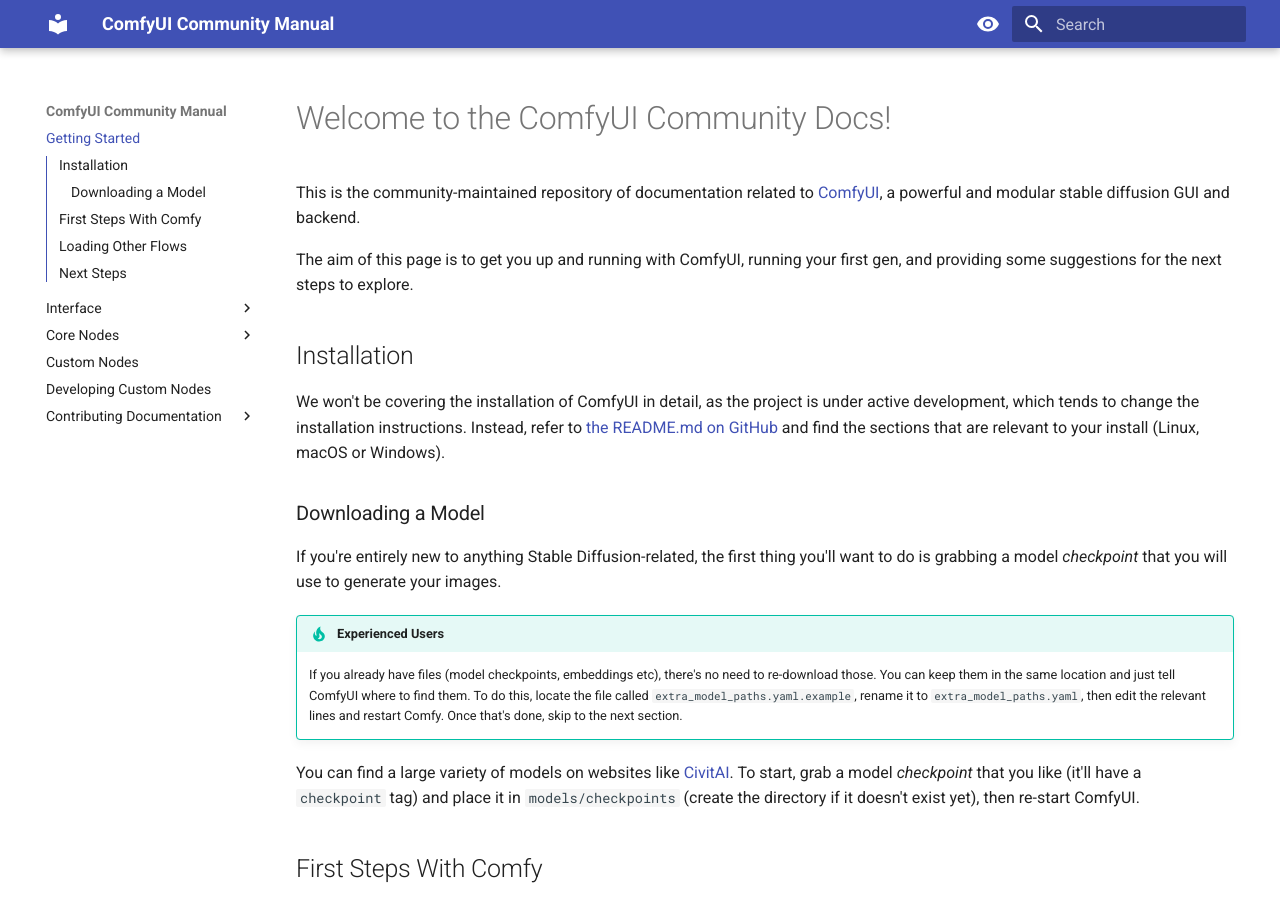
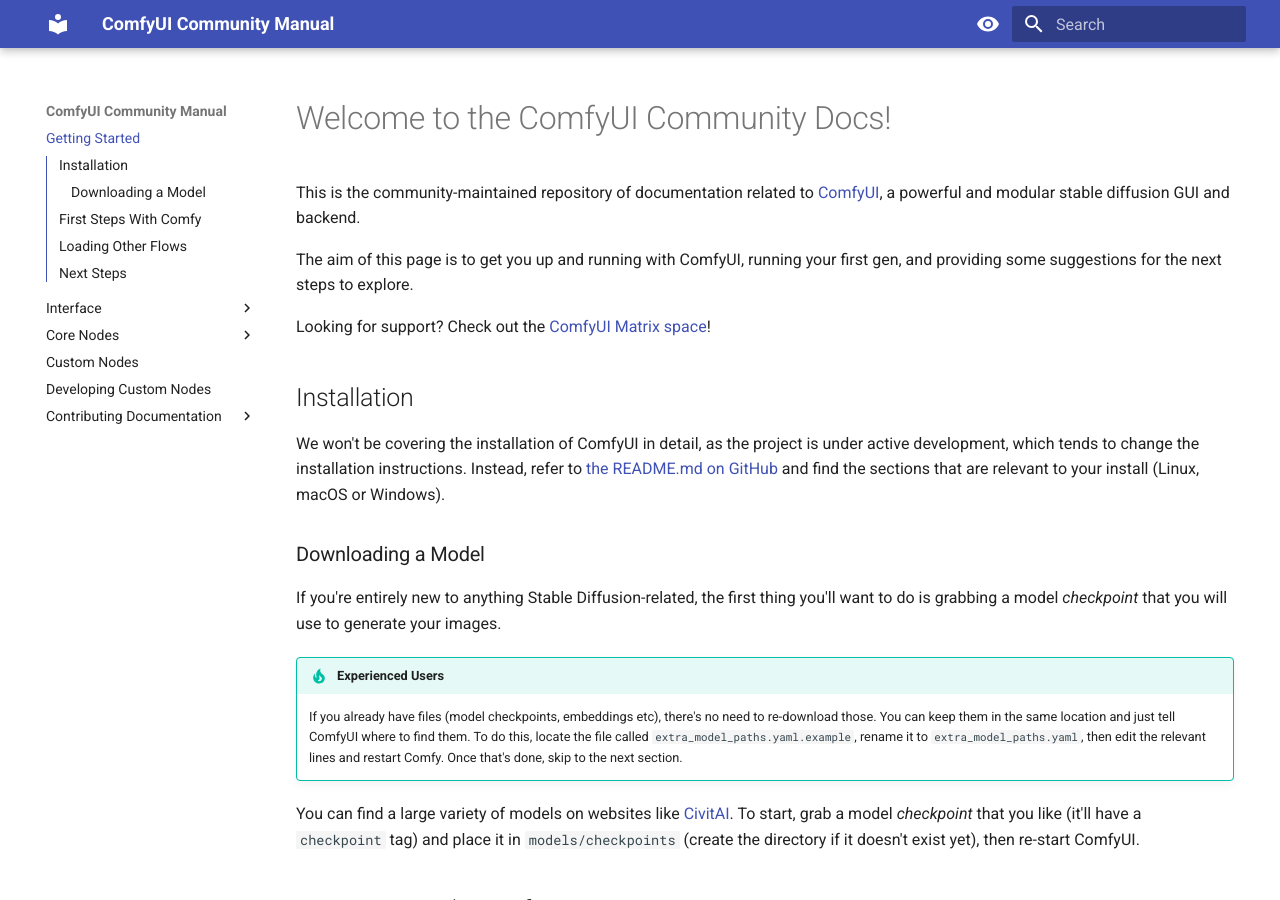
Before and after one commit to BlenderNeko/ComfyUI-docs, an MkDocs documentation site: the page built from docs/index.md, in a window 1280 px wide and 900 px high. Built offline with MkDocs 1.6.1 and Material for MkDocs 9.7.7, drawn with Linux system fonts in a browser that asks for light colours.

Commit message:
add matrix mention

```diff
--- a/docs/index.md
+++ b/docs/index.md
@@ -8,6 +8,8 @@
 This is the community-maintained repository of documentation related to [ComfyUI](https://github.com/comfyanonymous/ComfyUI), a powerful and modular stable diffusion GUI and backend.
 
 The aim of this page is to get you up and running with ComfyUI, running your first gen, and providing some suggestions for the next steps to explore.
+
+Looking for support? Check out the [ComfyUI Matrix space](https://app.element.io/#/room/%23comfyui_space%3Amatrix.org)!
 
 ## Installation
 
```
